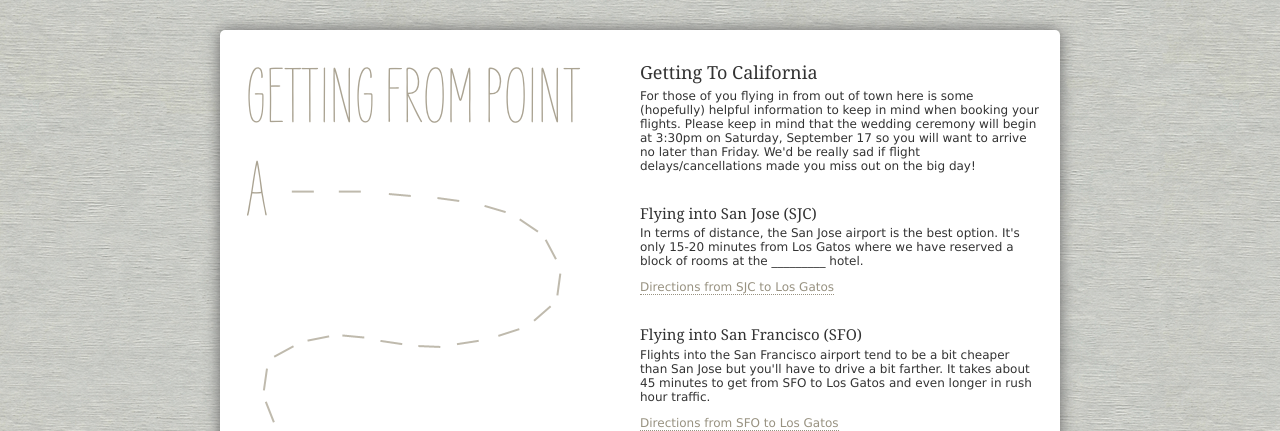
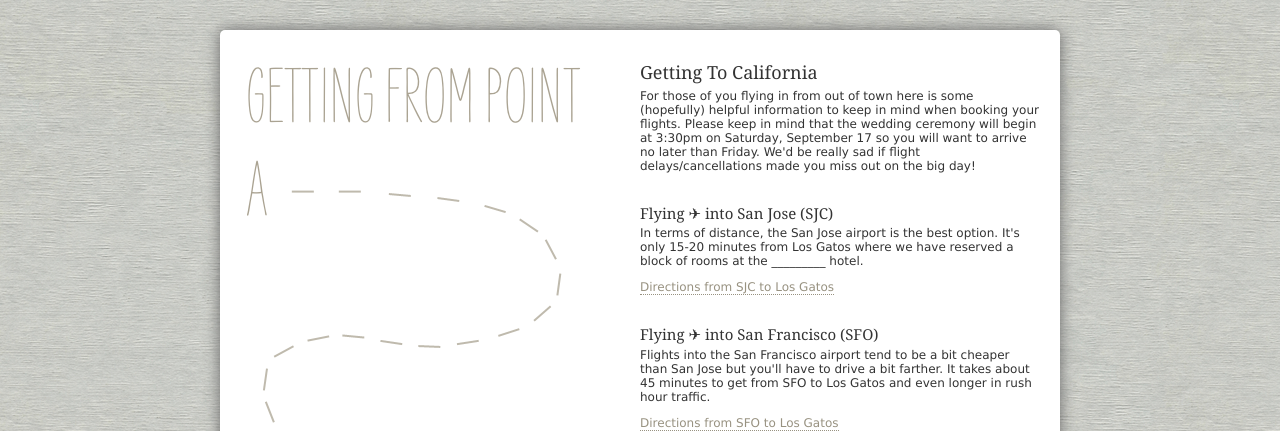
Before and after one commit to zpao/zarzpao.com, a Jekyll site: the page built from travel.html, in a window 1280 px wide. Shown: the top 431 px of the page. Built offline with Jekyll 4.4.1, drawn with Linux system fonts in a browser that asks for light colours; part of the change alters nothing that is shown.

```diff
--- a/travel.html
+++ b/travel.html
@@ -15,7 +15,7 @@ title: Travel
       Please keep in mind that the wedding ceremony will begin at 3:30pm on Saturday, September 17 so you will want to arrive no later than Friday. We'd be really sad if flight delays/cancellations made you miss out on the big day!
     </p>
 
-    <h3>Flying into San Jose (SJC)</h3>
+    <h3>Flying &#9992; into San Jose (SJC)</h3>
     <p>
       In terms of distance, the San Jose airport is the best option.
       It's only 15-20 minutes from Los Gatos where we have reserved a block of rooms at the _________ hotel.
@@ -24,7 +24,7 @@ title: Travel
       <a href="http://maps.google.com/maps?f=d&source=s_d&saddr=San+Jose+International+Airport-Sjc+(SJC),+San+Jose,+CA+95110&daddr=Los+Gatos,+CA&hl=en&geocode=FacrOgId7o67-Cnty17wvsuPgDGQxhv1NnD4xQ%3BFXMIOAIdaNC6-Ck_A3dTNjSOgDGmjHSsAVNn7w&mra=ls&sll=37.366695,-121.925906&sspn=0.045022,0.061541&ie=UTF8&ll=37.296179,-121.944466&spn=0.180258,0.246162&z=12">Directions from SJC to Los Gatos</a>
     </p>
 
-    <h3>Flying into San Francisco (SFO)</h3>
+    <h3>Flying &#9992; into San Francisco (SFO)</h3>
     <p>
       Flights into the San Francisco airport tend to be a bit cheaper than San Jose but you'll have to drive a bit farther.
       It takes about 45 minutes to get from SFO to Los Gatos and even longer in rush hour traffic.
```
